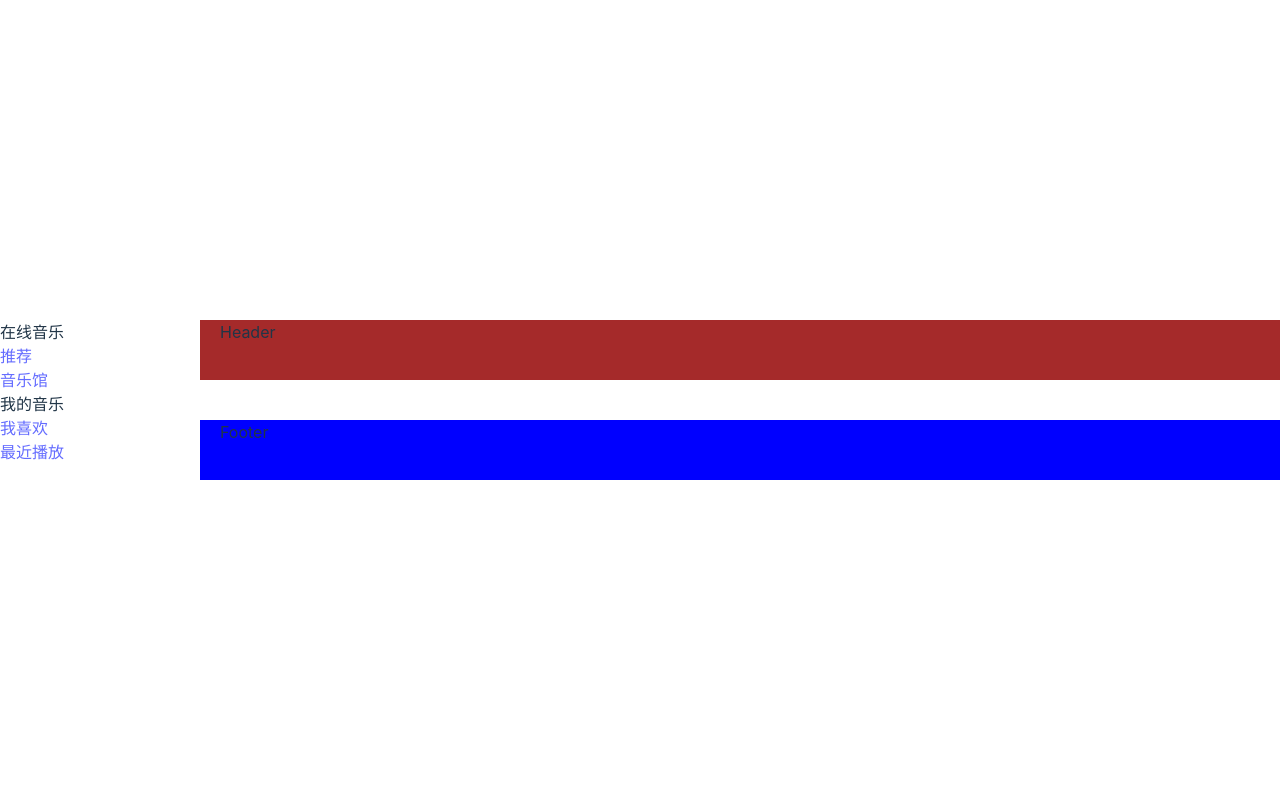
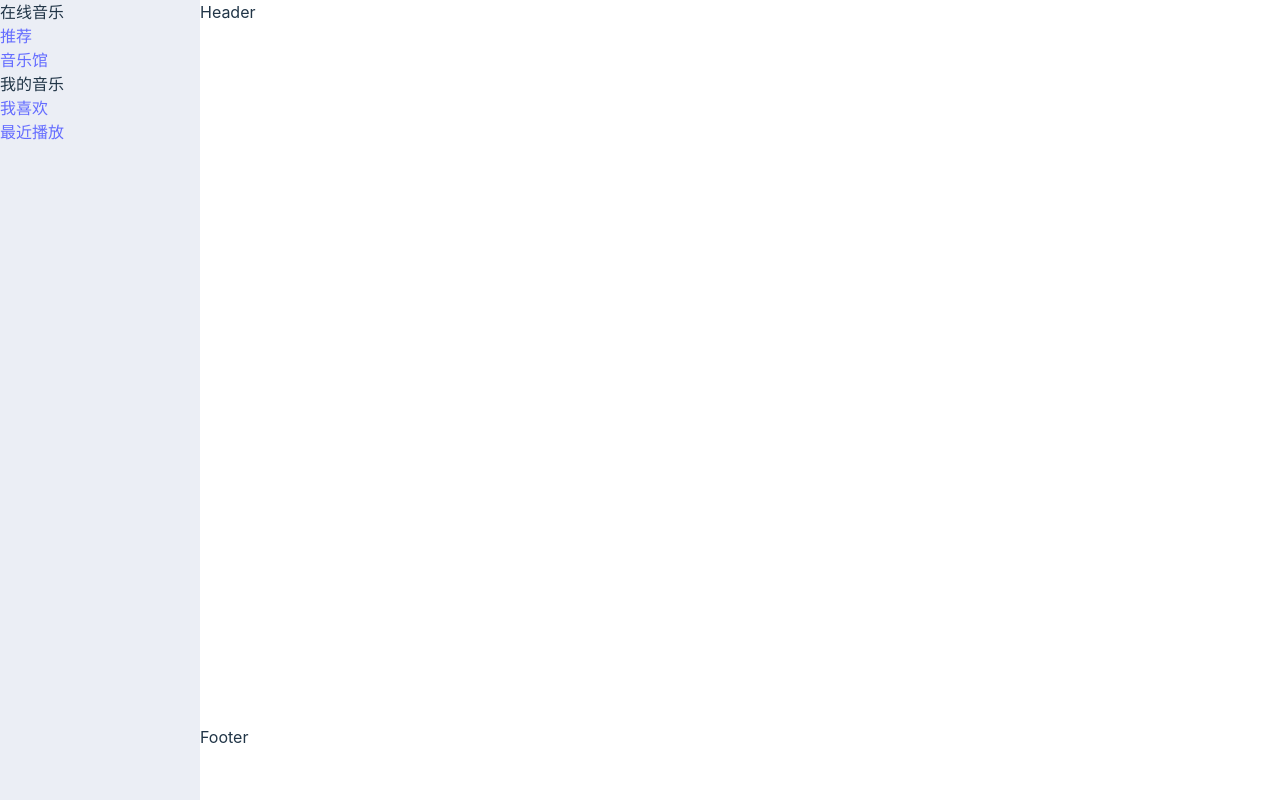
Before and after one commit to MysteryArc/MusicRecommend, a Vue app in the folder front/musicplayer/: page /#/ in a window 1280 px wide. Built offline with nearby package versions, Linux system fonts and the light colour scheme.

Commit message:
修改主页布局 添加推荐页轮播图

```diff
--- a/front/musicplayer/src/App.vue
+++ b/front/musicplayer/src/App.vue
@@ -3,8 +3,10 @@ import Menu from "./components/Menu/MenuList.vue"
 </script>
 
 <template>
-  <el-container>
+  <!-- <el-container>
     <el-aside width="200px" >
+      <div>music</div>
+      <hr>
       <Menu></Menu>
     </el-aside>
     <el-container>
@@ -18,8 +20,54 @@ import Menu from "./components/Menu/MenuList.vue"
         Footer
       </el-footer>
     </el-container>
-  </el-container>
+  </el-container> -->
+
+  <div class="main-container">
+    <div class="menu">
+      <Menu/>
+    </div>
+
+    <div class="main">
+      <div class="header">
+        Header
+      </div>
+
+      <div class="content">
+        <RouterView/>
+      </div>
+
+      <div class="footer">
+        Footer
+      </div>
+    </div>
+  </div>
 </template>
 
 <style scoped>
+.main-container{
+  height: 100vh;
+  display: flex;
+
+}
+.menu{
+  width: 200px;
+  background-color: #EBEEF5;
+}
+.main{
+  flex:1;
+  height: 100vh;
+  display: flex;
+  flex-direction: column;
+  overflow: hidden;
+}
+.header{
+  height: 75px;
+}
+.footer {
+  height: 75px;
+}
+.content {
+  flex: 1;
+  overflow-y: auto;
+}
 </style>
--- /dev/null
+++ b/front/musicplayer/src/components/Banner/Banner.vue
@@ -0,0 +1,35 @@
+<script setup lang="ts">
+import { onMounted, ref } from 'vue';
+import axios from 'axios';
+
+const banners = ref([])
+
+async function getBanner() {
+    const resp = await axios.get('https://netease-cloud-music-api-pi-coral-30.vercel.app/banner')
+    banners.value = resp.data.banners
+}
+
+onMounted(() => {
+    getBanner()
+})
+</script>
+
+<template>
+    <div class="banner">
+        <el-carousel :interval="4000" type="card" height="300px" trigger="click">
+            <el-carousel-item v-for="(item,i) in banners" :key="i">
+                <el-image :src="item.imageUrl" />
+            </el-carousel-item>
+        </el-carousel>
+    </div>
+</template>
+
+<style scoped>
+.el-carousel__item:nth-child(2n) {
+    background-color: #99a9bf;
+}
+
+.el-carousel__item:nth-child(2n + 1) {
+    background-color: #d3dce6;
+}
+</style>
--- a/front/musicplayer/src/components/Menu/MenuList.vue
+++ b/front/musicplayer/src/components/Menu/MenuList.vue
@@ -9,7 +9,7 @@ const menus = useMenu()
     <div class="layout-menulist" v-for="(item, i) in menus" :key="i">
         <div class="title">{{ item.name }}</div>
         <div class="menus" v-for="menu in item.menus" :key="menu.key">
-            <a>{{ menu.name }}</a>
+            <router-link :to="{name:menu.key}">{{ menu.name }}</router-link>
         </div>
     </div>
 </template>
--- a/front/musicplayer/src/style.css
+++ b/front/musicplayer/src/style.css
@@ -26,7 +26,7 @@ a:hover {
 body {
   margin: 0;
   display: flex;
-  place-items: center;
+  /* place-items: center; */
   min-width: 320px;
   min-height: 100vh;
 }
@@ -61,6 +61,7 @@ button:focus-visible {
 
 #app {
   width: 100%;
+  height: 100%;
   margin: 0;
   padding: 0;
 }
--- a/front/musicplayer/src/views/Recommend.vue
+++ b/front/musicplayer/src/views/Recommend.vue
@@ -1,9 +1,29 @@
 <script setup lang="ts">
-
+import Banner from "../components/Banner/Banner.vue"
 </script>
 
 <template>
-    <h1>Re</h1>
+    <div class="main" style="">
+        <div class="title">推荐</div>
+        <div class="today" style="margin-top: 10px;">
+            <div class="hello">Hi xxx 今日为你推荐</div>
+            <Banner></Banner>
+        </div>
+    </div>
+
 </template>
 
-<style scoped></style>
+<style scoped>
+.title{
+    font-size: 40px;
+    font-weight: 700;
+}
+.hello{
+    font-weight: 500;
+    font-size: 25px;
+}
+div{
+    font-family: 'Microsoft YaHei UI', Arial, sans-serif;
+}
+
+</style>
--- a/front/musicplayer/src/views/Show.vue
+++ b/front/musicplayer/src/views/Show.vue
@@ -82,10 +82,6 @@ onMounted(() => {
 </template>
 
 
-<style>
-.main{
-    margin-left: 10px;
-    margin-right: 10px;
-}
+<style scoped>
 
 </style>
```
